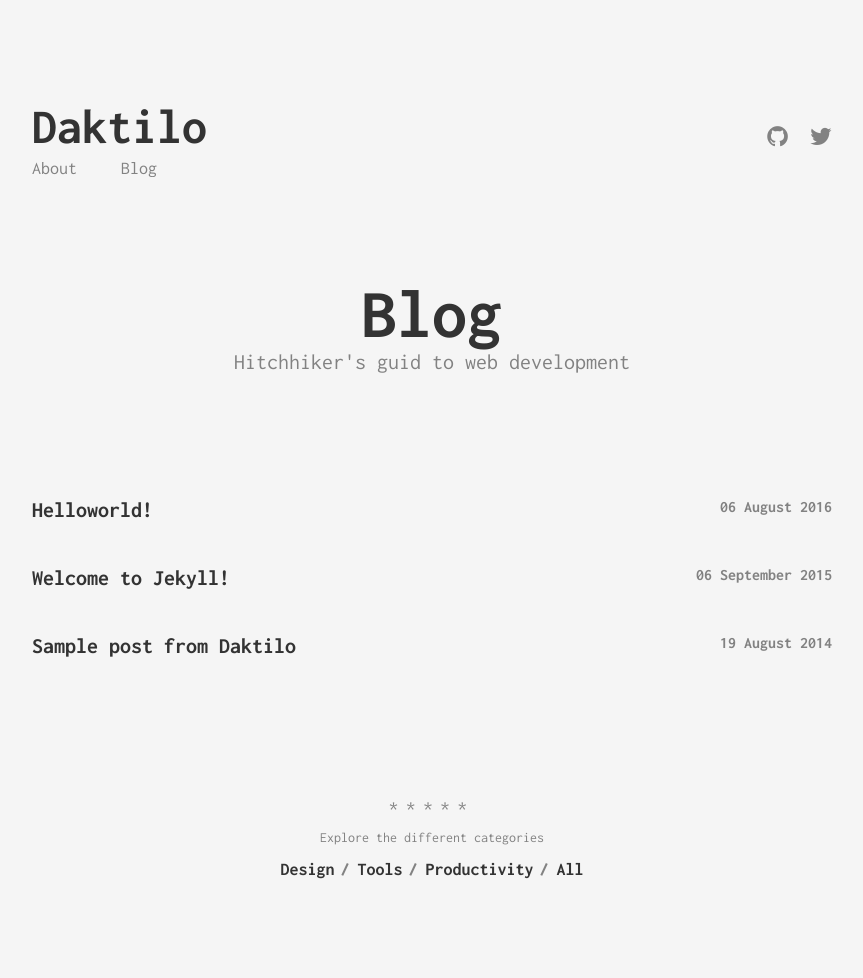
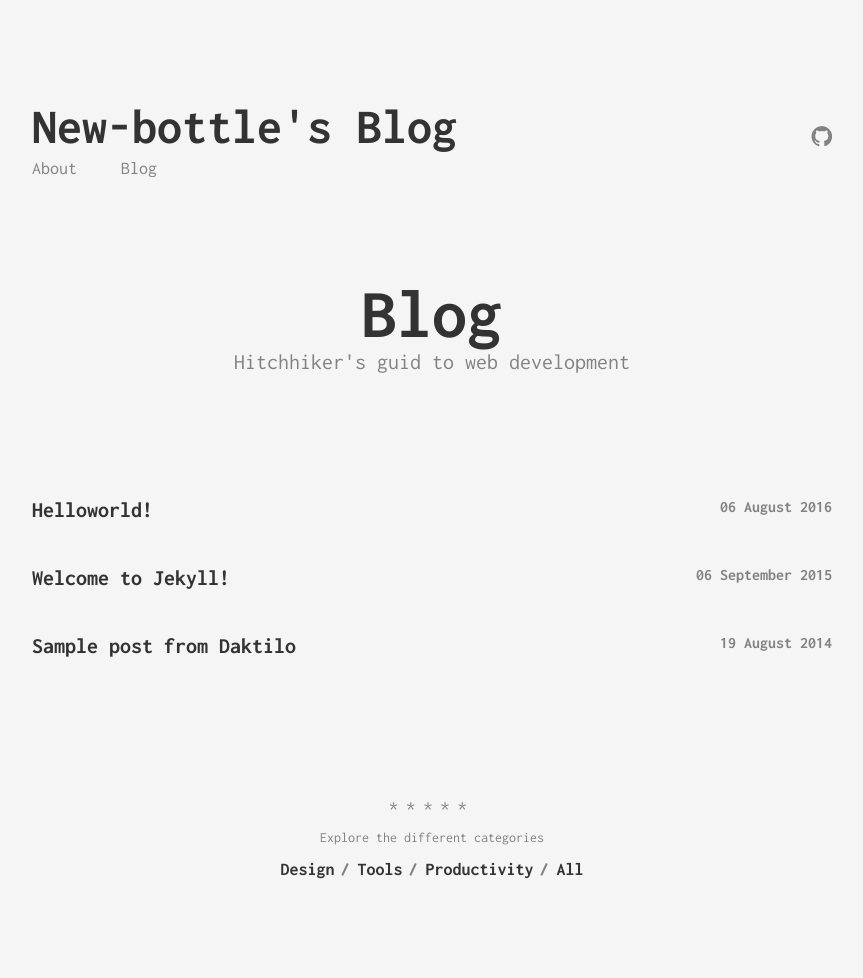
Before and after one commit to New-bottle/New-bottle.github.io, a Jekyll site: the page built from index.html, in a window 1280 px wide. Shown: the whole page, without its empty margins (208-1071 px from the left). Built offline with Jekyll 4.4.1, drawn with Linux system fonts in a browser that asks for light colours.

Commit message:
change the owner's name

```diff
--- a/_config.yml
+++ b/_config.yml
@@ -1,18 +1,16 @@
 # Site settings
-title: Daktilo
+title: New-bottle's Blog
 description: >
   Write an awesome description for your new site here. You can edit this
   line in _config.yml. It will appear in your document head meta (for
   Google search results) and in your feed.xml site description.
 
 baseurl: "" # the subpath of your site, e.g. /blog/
-url: "http://hitchhiker.ma" # the base hostname & protocol for your site
+url: "http://cnblogs.com/tunix/" # the base hostname & protocol for your site
 
 author:
-  fullname: Motaquillah Maddane
-  googleplus: https://www.google.com/+MotaquillahMaddane
-  github: kronik3r
-  twitter: electrik_frog
+  fullname: 闫鸿宇
+  github: New-bottle
   # disqus: your_disqus_forum_shortname
 
 # google_analytics: 'UA-XXXXXXXX-X'
```
Also changed, not shown: _data/categories.yml (line endings or trailing spaces).
